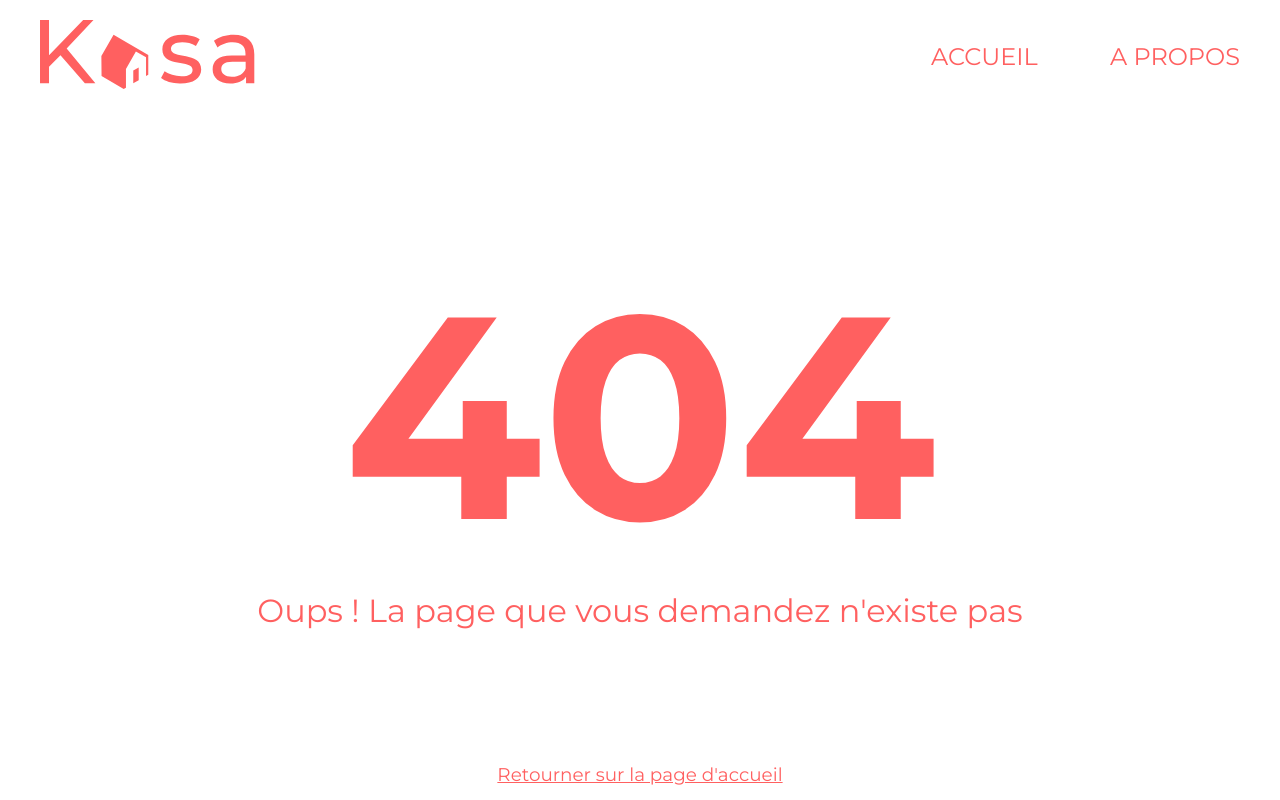
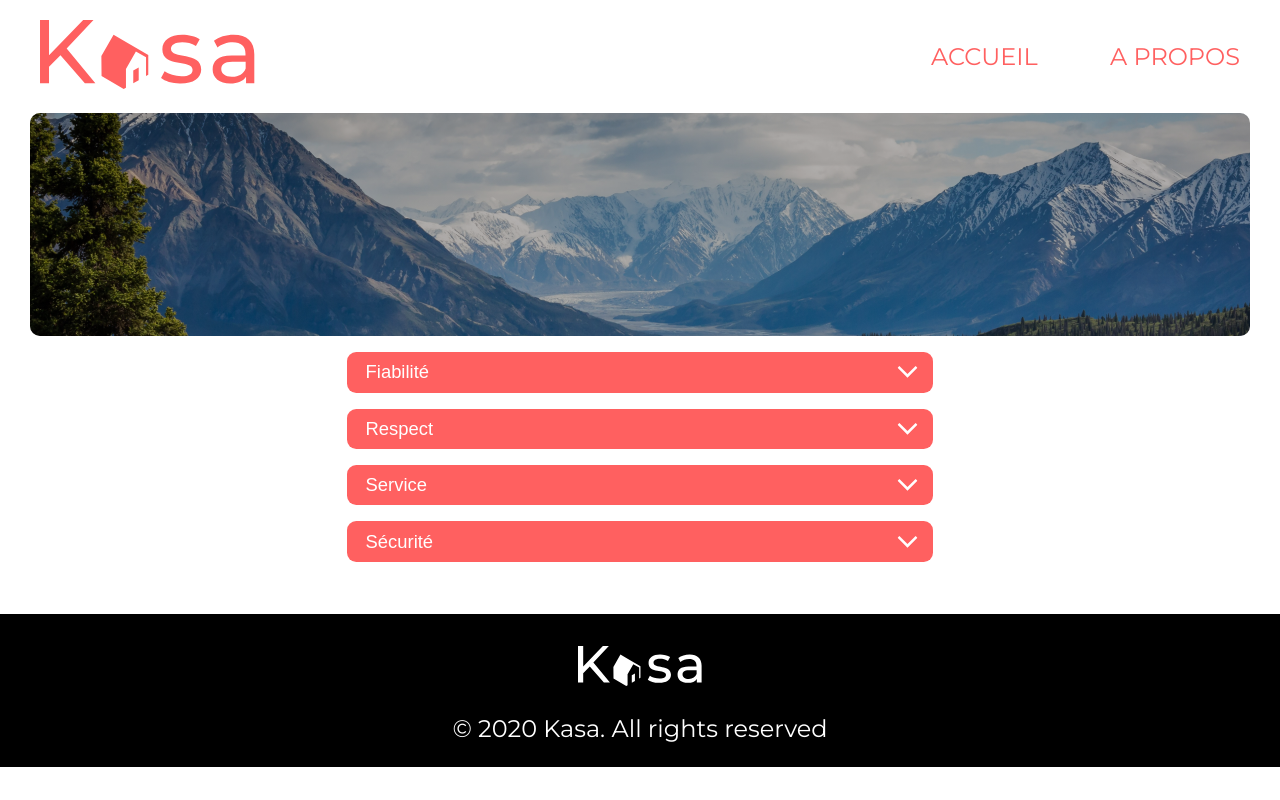
Before and after one commit to Gautier-DC/GautierDeConinck_11_14102021, a React (Create React App) app: page /about in a window 1280 px wide. Before the commit this address had no page. Shown: the top 800 px of the page. Built offline with nearby package versions, Linux system fonts and the light colour scheme.

Commit message:
added: about page, need to fix size of collapse components

```diff
--- a/src/App.js
+++ b/src/App.js
@@ -8,6 +8,7 @@ import Header from './components/Header/Header';
 import Footer from "./components/Footer/Footer";
 import Home from './pages/Home/Home.js'
 import Housing from "./pages/Housing/Housing";
+import About from "./pages/About/About";
 import Error404 from "./pages/Error404/Error404";
 import './App.css';
 
@@ -24,6 +25,9 @@ class App extends Component {
           <Route path='/housing/:housingId'>
             <Housing />
           </Route>
+          <Route path='/about'>
+            <About />
+          </Route>
           <Route component={Error404}/>
         </Switch>
         <Footer/>
--- a/src/components/Banner/Banner.js
+++ b/src/components/Banner/Banner.js
@@ -9,10 +9,11 @@ class Banner extends Component {
     }
 
     render(){
+        const {src, alt, title} = this.props;
         return (
             <div className={styles.banner}>
                 <img src={this.props.src} alt={this.props.alt} />
-                <h1>Chez vous, partout et ailleurs</h1>
+                <h1>{title}</h1>
             </div>
         )
     }
--- /dev/null
+++ b/src/pages/About/About.js
@@ -0,0 +1,27 @@
+import { Component } from "react";
+import Banner from "../../components/Banner/Banner";
+import Collapse from "../../components/Collapse/Collapse";
+import styles from "./About.module.css";
+import aboutBanner from "../../assets/apropos_banner_1240x223.png";
+
+class About extends Component {
+  render() {
+    const fiabDesc = "Les annonces postées sur Kasa garantissent une fiabilité totale. Les photos sont conformes aux logements, et toutes les informations sont régulièrement vérifiées par nos équipes.";
+    const respDesc = "La bienveillance fait partie des valeurs fondatrices de Kasa. Tout comportement discriminatoire ou de perturbation du voisinage entraînera une exclusion de notre plateforme.";
+    const servDesc = "Nos équipes se tiennent à votre disposition pour vous fournir une expérience parfaite. N'hésitez pas à nous contacter si vous avez la moindre question.";
+    const secuDesc = "La sécurité est la priorité de Kasa. Aussi bien pour nos hôtes que pour les voyageurs, chaque logement correspond aux critères de sécurité établis par nos services. En laissant une note aussi bien à l'hôte qu'au locataire, cela permet à nos équipes de vérifier que les standards sont bien ";
+    return (
+      <main className={styles.about}>
+        <Banner src={aboutBanner} alt="Paysage montagneux" />
+        <section className={styles.containerAbout}>
+            <Collapse btnTitle="Fiabilité" description={fiabDesc} />
+            <Collapse btnTitle="Respect" description={respDesc} />
+            <Collapse btnTitle="Service" description={servDesc} />
+            <Collapse btnTitle="Sécurité" description={secuDesc} />
+        </section>
+      </main>
+    );
+  }
+}
+
+export default About;
--- /dev/null
+++ b/src/pages/About/About.module.css
@@ -0,0 +1,20 @@
+.about{
+    display: flex;
+    flex-direction: column;
+    justify-content: space-between;
+    align-items: center;
+    height: 100%;
+}
+
+.about.collapse{
+    width: 100%;
+}
+
+.containerAbout{
+    display: flex;
+    flex-direction: column;
+    justify-content: space-between;
+    align-items: center;
+    width: 100%;
+    padding: 1em 0;
+}
--- a/src/pages/Home/Home.js
+++ b/src/pages/Home/Home.js
@@ -26,7 +26,7 @@ class Home extends Component {
     render(){
         return (
             <main>
-                <Banner src={homeBanner} alt='littoral rocheux et argileux'/>
+                <Banner src={homeBanner} title={"Chez vous, partout et ailleurs"} alt="littoral rocheux et argileux"/>
                 <div className={styles.container}>
                     {this.state.data.map(el => (
                         <Card title={el.title} alt={el.title} cover={el.cover} key={el.title + el.id} id={el.id}/>
```
